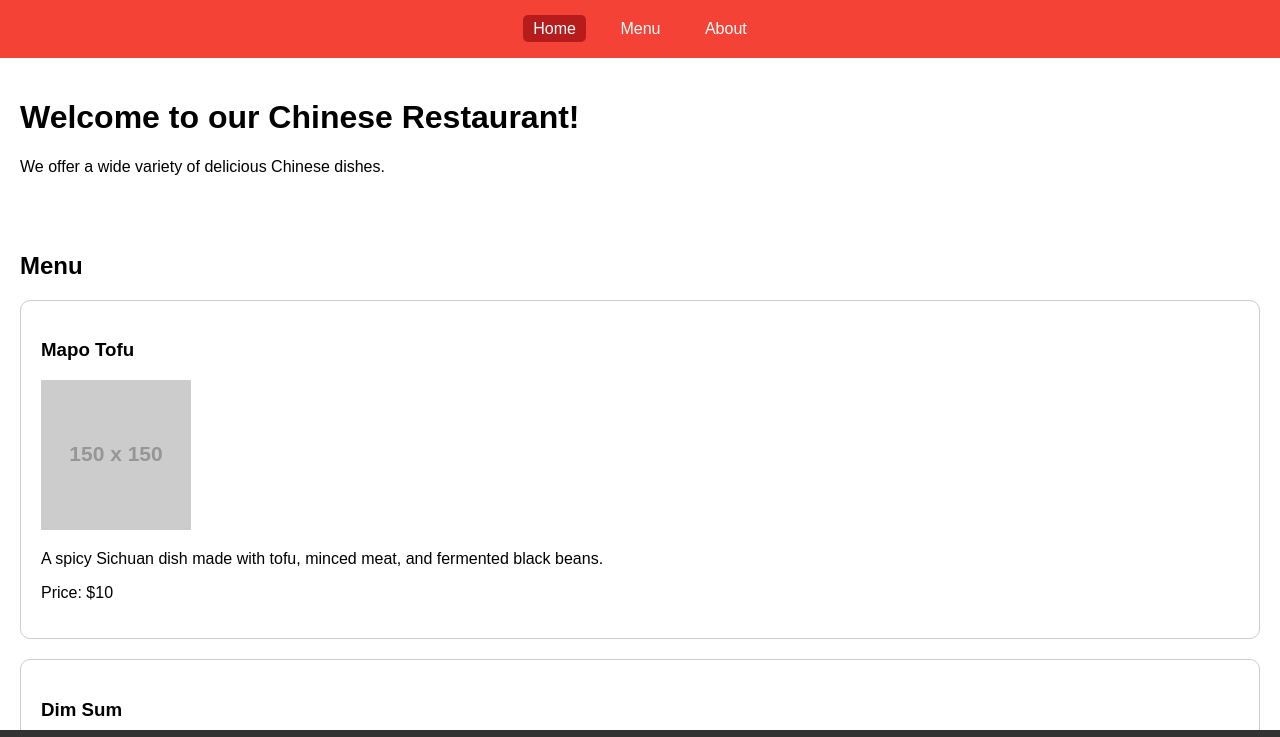
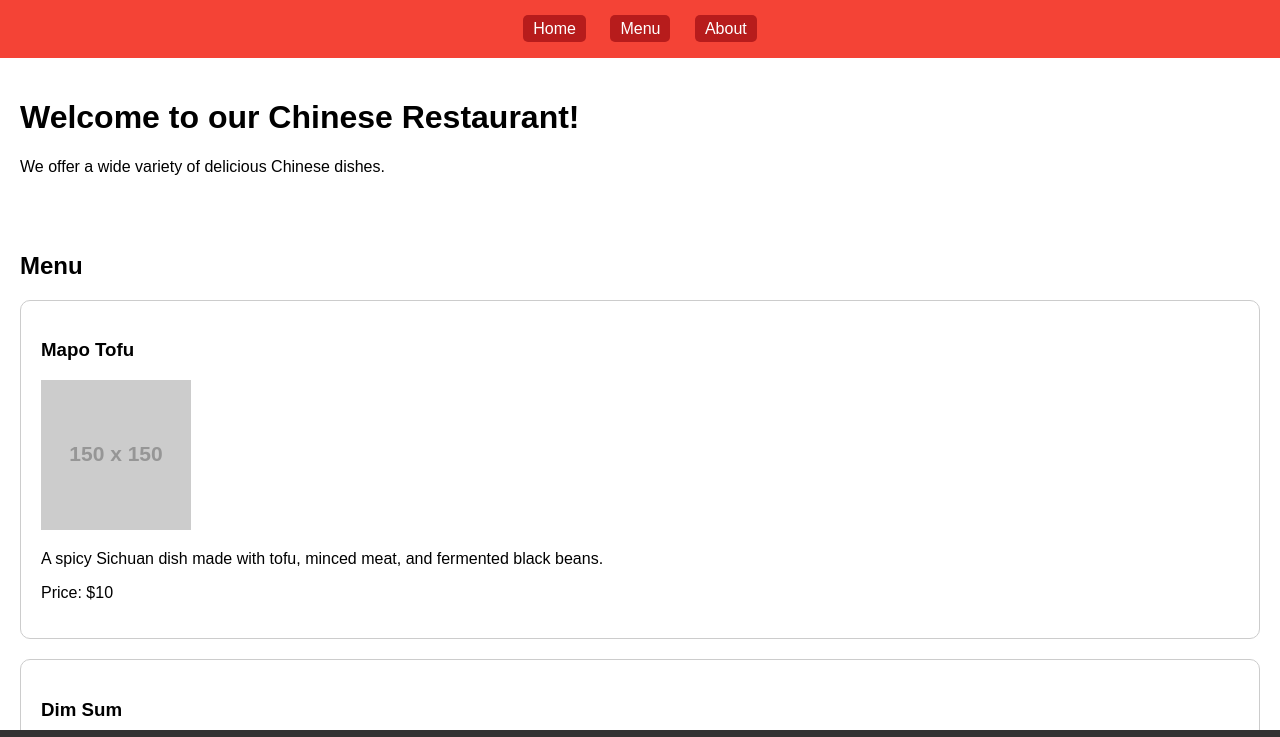
Before and after one commit to siddharthpat27/chatgpt_fix, a plain HTML site: page index.html in a window 1280 px wide. Shown: the top 737 px of the page. Drawn offline with Linux system fonts and the light colour scheme; placeholder pictures from the web are drawn by us.

Commit message:
Update index.html

```diff
--- a/index.html
+++ b/index.html
@@ -49,8 +49,8 @@
 
 <header>
   <a href="#home" style="background-color: #b71c1c;">Home</a>
-  <a href="#menu">Menu</a>
-  <a href="#about">About</a>
+  <a href="#menu" style="background-color: #b71c1c;">Menu</a>
+  <a href="#about" style="background-color: #b71c1c;">About</a>
 </header>
 
 <div id="home" class="container">
```
